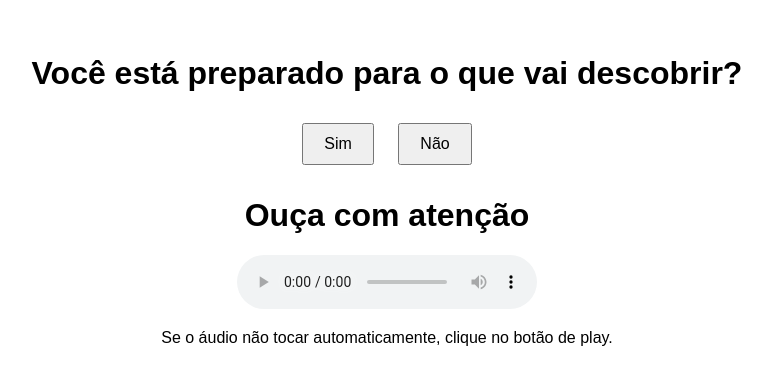
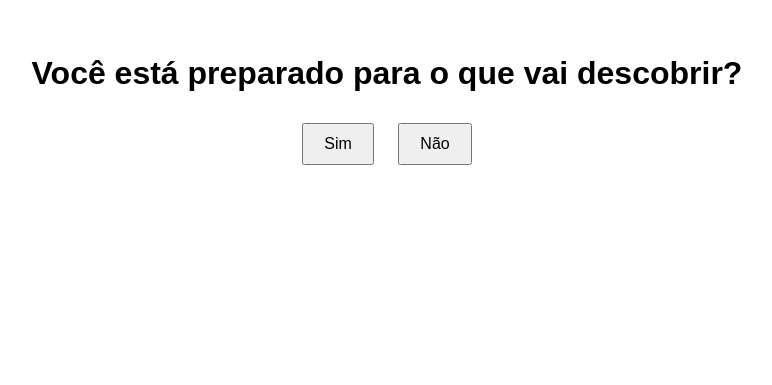
Before and after one commit to L-Tostes/sitesecreto, a plain HTML site: page index.html in a window 1280 px wide. Shown: the part 201-586 px from the top of the page, without its empty margins (253-1025 px from the left). Drawn offline with Linux system fonts and the light colour scheme.

Commit message:
Update index.html

```diff
--- a/index.html
+++ b/index.html
@@ -40,28 +40,3 @@
     </script>
 </body>
 </html>
-
-<!-- Página de áudio -->
-<!DOCTYPE html>
-<html lang="pt-BR">
-<head>
-    <meta charset="UTF-8">
-    <meta name="viewport" content="width=device-width, initial-scale=1.0">
-    <title>Surpresa</title>
-    <style>
-        body {
-            text-align: center;
-            font-family: Arial, sans-serif;
-            margin-top: 20%;
-        }
-    </style>
-</head>
-<body>
-    <h1>Ouça com atenção</h1>
-    <audio controls autoplay>
-        <source src="audio.mp3" type="audio/mpeg">
-        Seu navegador não suporta o elemento de áudio.
-    </audio>
-    <p>Se o áudio não tocar automaticamente, clique no botão de play.</p>
-</body>
-</html>
```
